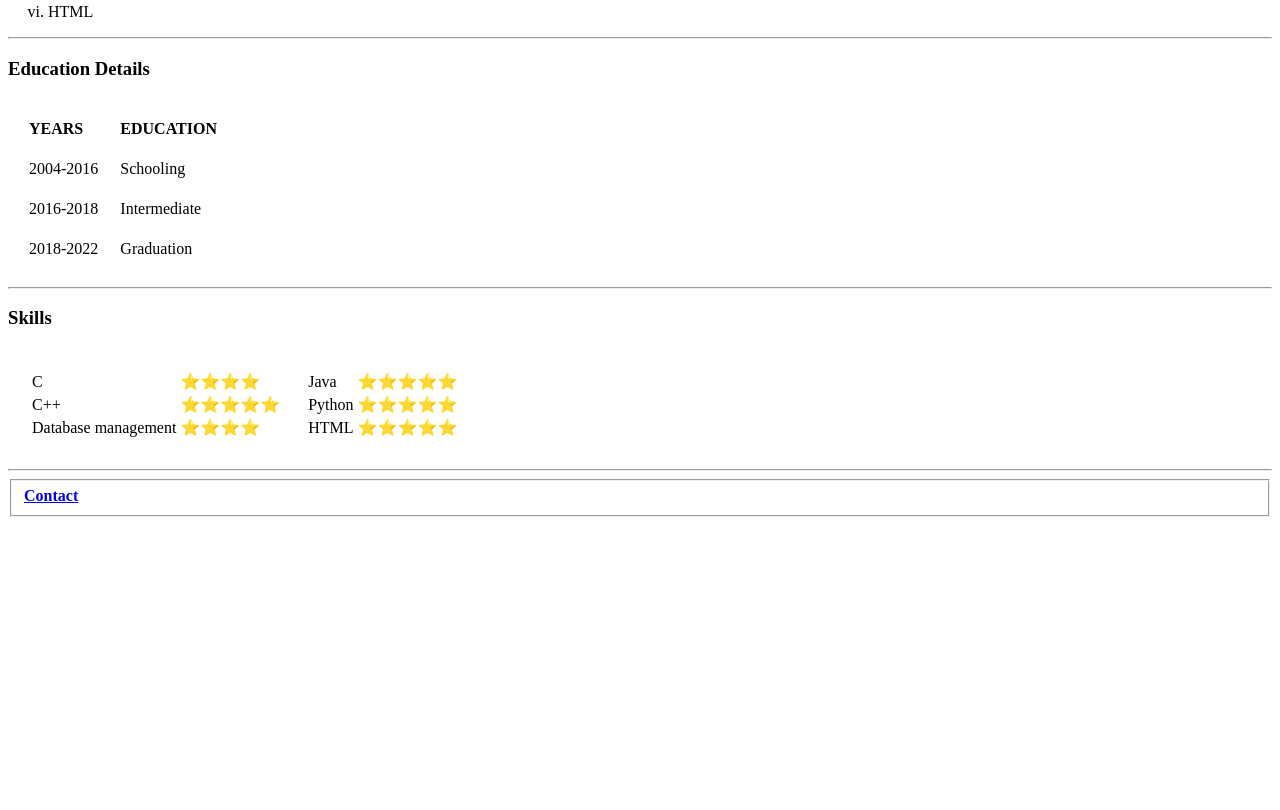
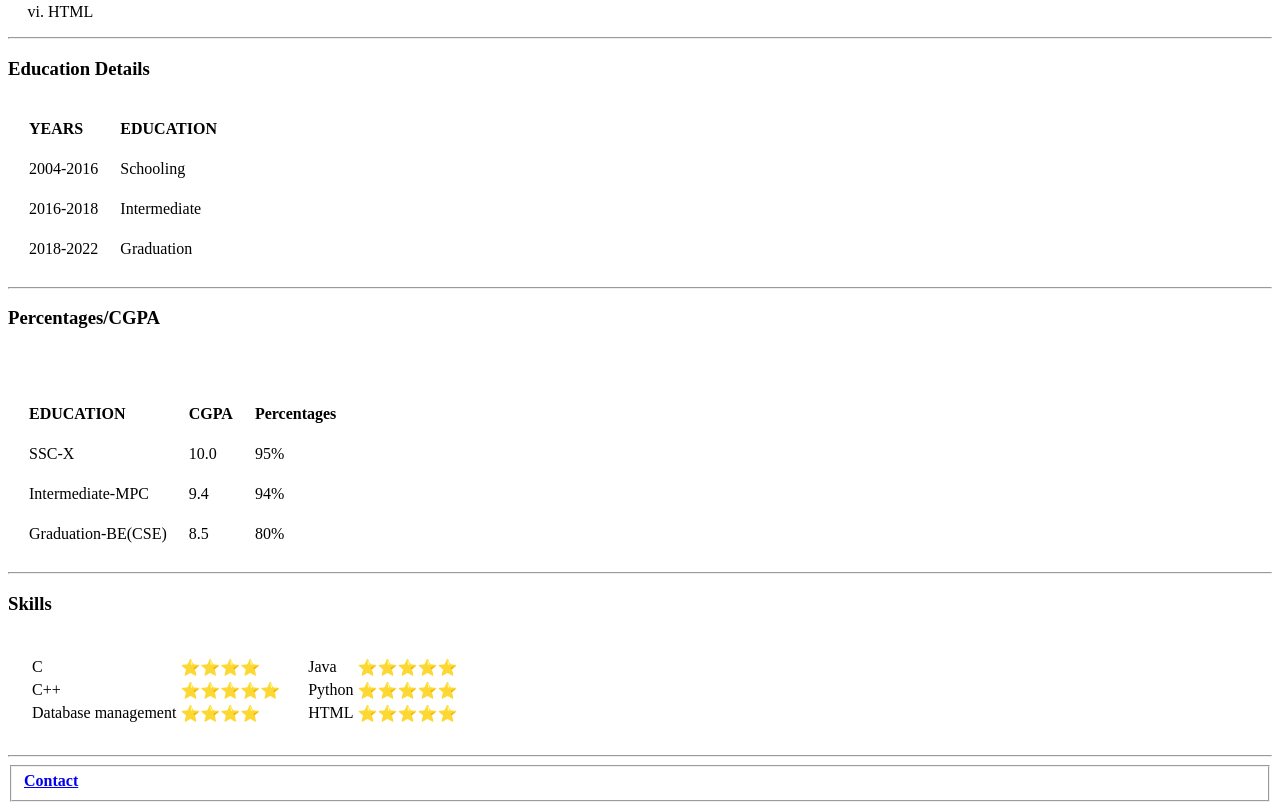
Before and after one commit to vaishnavichennu/CV1, a plain HTML site: page index.html in a window 1280 px wide. Shown: the part 848-1658 px from the top of the page. Before the commit the page ends 1373 px from the top, so only its background shows below. Drawn offline with Linux system fonts and the light colour scheme.

Commit message:
Update index.html

```diff
--- a/index.html
+++ b/index.html
@@ -78,6 +78,39 @@
         </tbody>
       </table>
       <hr>
+      <h3>Percentages/CGPA</h3>
+      <table cellspacing='20'>
+        <thead>
+          <tr>
+            <td><strong>EDUCATION</strong></td>
+            <td><strong>CGPA</strong></td>
+            <td><strong>Percentages</strong></td>
+          </tr>
+        </thead>
+        <tbody>
+
+
+        <tr>
+          <td>SSC-X</td>
+          <td>10.0</td>
+          <td>95%</td>
+        </tr>
+        <br>
+        <tr>
+          <td>Intermediate-MPC</td>
+          <td>9.4</td>
+          <td>94%</td>
+
+        </tr>
+        <br>
+        <tr>
+          <td>Graduation-BE(CSE)</td>
+          <td>8.5</td>
+          <td>80%</td>
+        </tr>
+        </tbody>
+      </table>
+      <hr>
       <h3>Skills</h3>
       <table cellspacing='20'>
         <tr>
```
